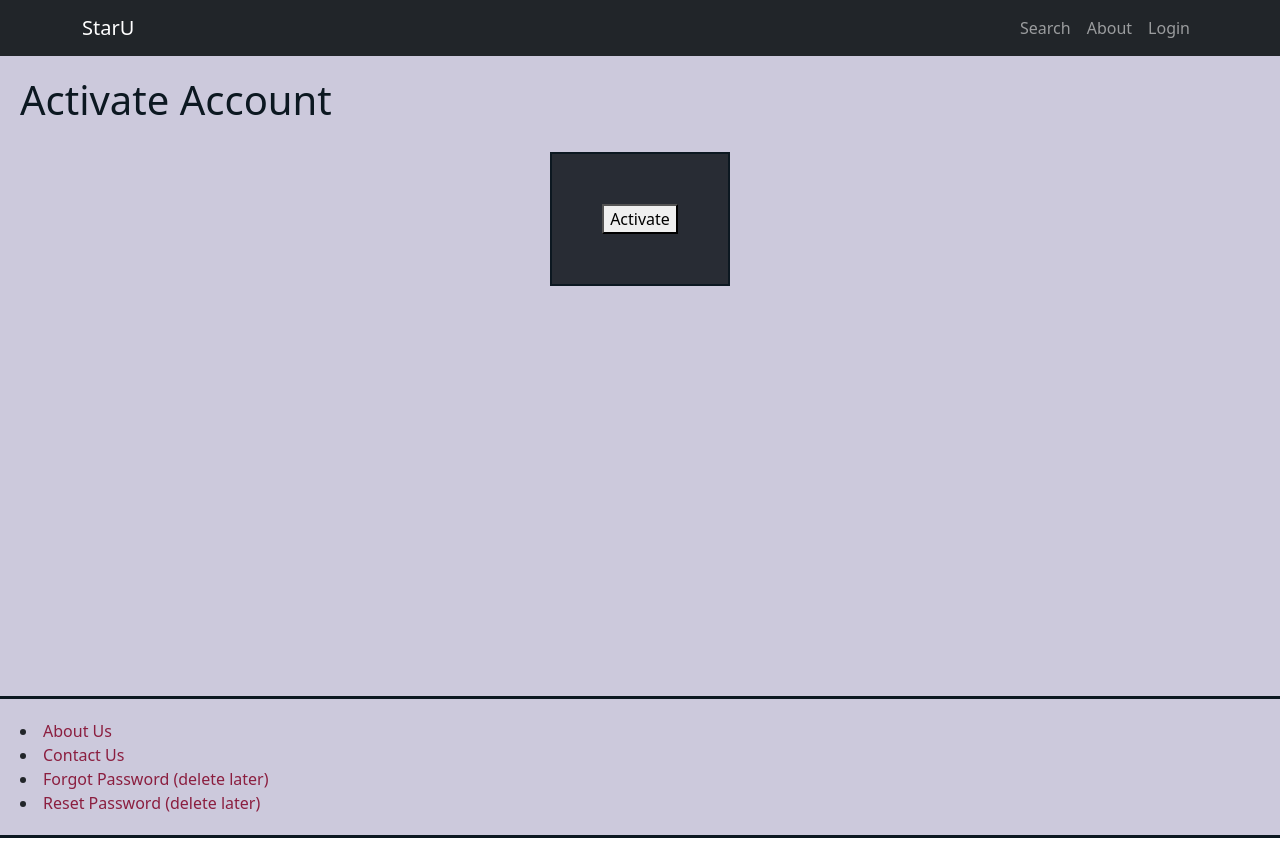
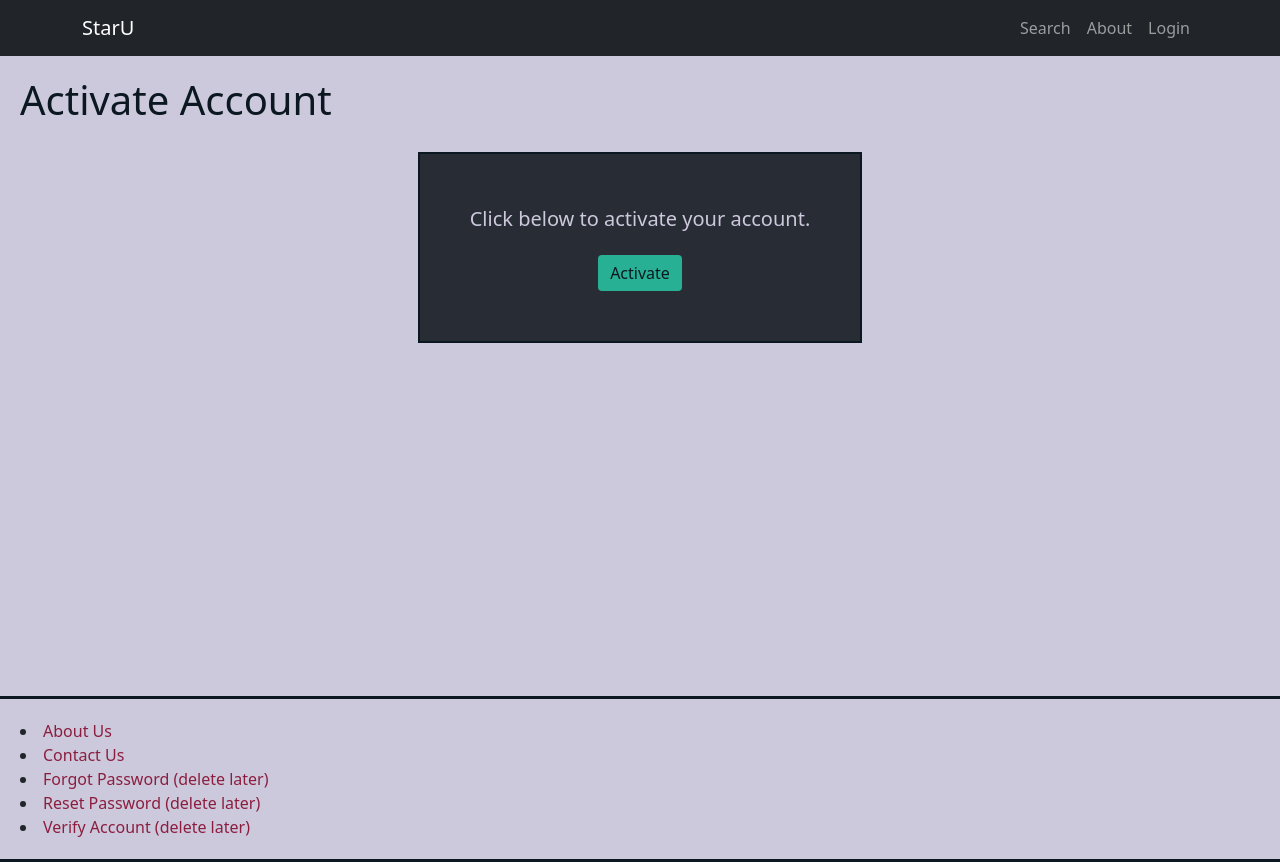
Before and after one commit to TimWargo/staru, a React (Create React App) app: page /verify in a window 1280 px wide. Before the commit the page ends 838 px from the top, so only its background shows below. Built offline with nearby package versions, Linux system fonts and the light colour scheme.

Commit message:
fixed style of VerifyAccount page

```diff
--- a/src/Components/Footer/Footer.js
+++ b/src/Components/Footer/Footer.js
@@ -17,6 +17,9 @@ class Footer extends Component {
                 <li>
                     <Link class="link" to="/reset">Reset Password (delete later) </Link> {/* Delete this later, should only be accesible via email*/ }
                 </li>
+                <li>
+                    <Link class="link" to="/verify">Verify Account (delete later) </Link> {/* Delete this later, should only be accesible via email*/ }
+                </li>
             </div>
         );
     }
--- a/src/Components/VerifyPage/verifyPage.js
+++ b/src/Components/VerifyPage/verifyPage.js
@@ -1,5 +1,6 @@
 import axios from "axios";
 import React, { Component } from "react";
+import { Button } from "react-bootstrap";
 
 class VerifyPage extends Component {
     constructor(props) {
@@ -48,9 +49,15 @@ class VerifyPage extends Component {
                 <h1>Activate Account</h1>
 
                 <div class="innerBody">
+                    <p class="pBody"> Click below to activate your account. </p>
+
                     <form onSubmit={this.handleSubmit}>
 
-                        <button type="submit">Activate</button>
+                    <div class="text-center">
+                        <Button onClick={this.handleSubmit} variant="primary" size="md" className="buttPass">
+                            Activate
+                        </Button>
+                    </div>
 
                     </form>
                 </div>
```
